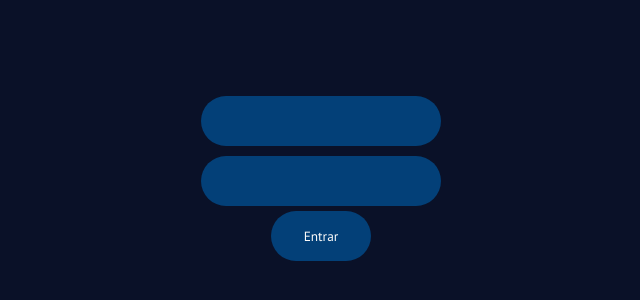
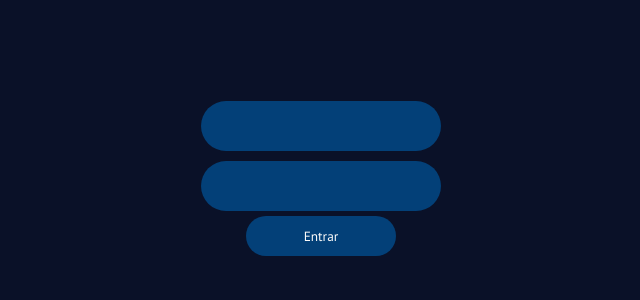
Before and after one commit to Israhribeiro/loginWeb, a plain HTML site: page index.html in a window 1280 px wide. Shown: the part 232-532 px from the top of the page, without its empty margins (319-959 px from the left). Drawn offline with Linux system fonts and the light colour scheme.

Commit message:
Update style.css

```diff
--- a/style.css
+++ b/style.css
@@ -25,13 +25,21 @@ body{
 }
 
 button{
-    width: 100px;
-    height: 50px;
+    align-items: center;
+    width: 150px;
+    height: 40px;
+    text-align:center;
     border-radius: 30px;
     background-color:#034078;
     border-color:transparent;
     font-family: 'PT Sans';
     color:  #FEFCFB;
+    outline: none;
+
+}
+button:hover{
+    background-color: #1282A2;
+    width: 180px;
 }
 
 input::placeholder{
```
